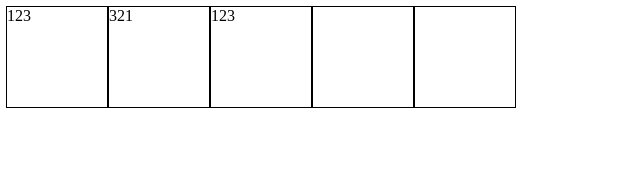
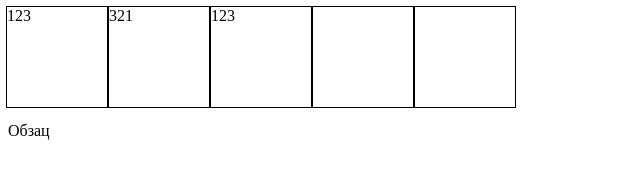
Before and after one commit to TDeev/GB-HTML5-Test, a plain HTML site: page Index.html in a window 1280 px wide. Shown: the full height of the page, 0-640 px from the left. Drawn offline with Linux system fonts and the light colour scheme.

Commit message:
Добавил обзац

```diff
--- a/Index.html
+++ b/Index.html
@@ -14,6 +14,8 @@
     <div class="three">123</div>
     <div class="four"></div>
     <div class="five"></div>
+
+	<p>Обзац</p>
 </body>
 
 </html>
```
